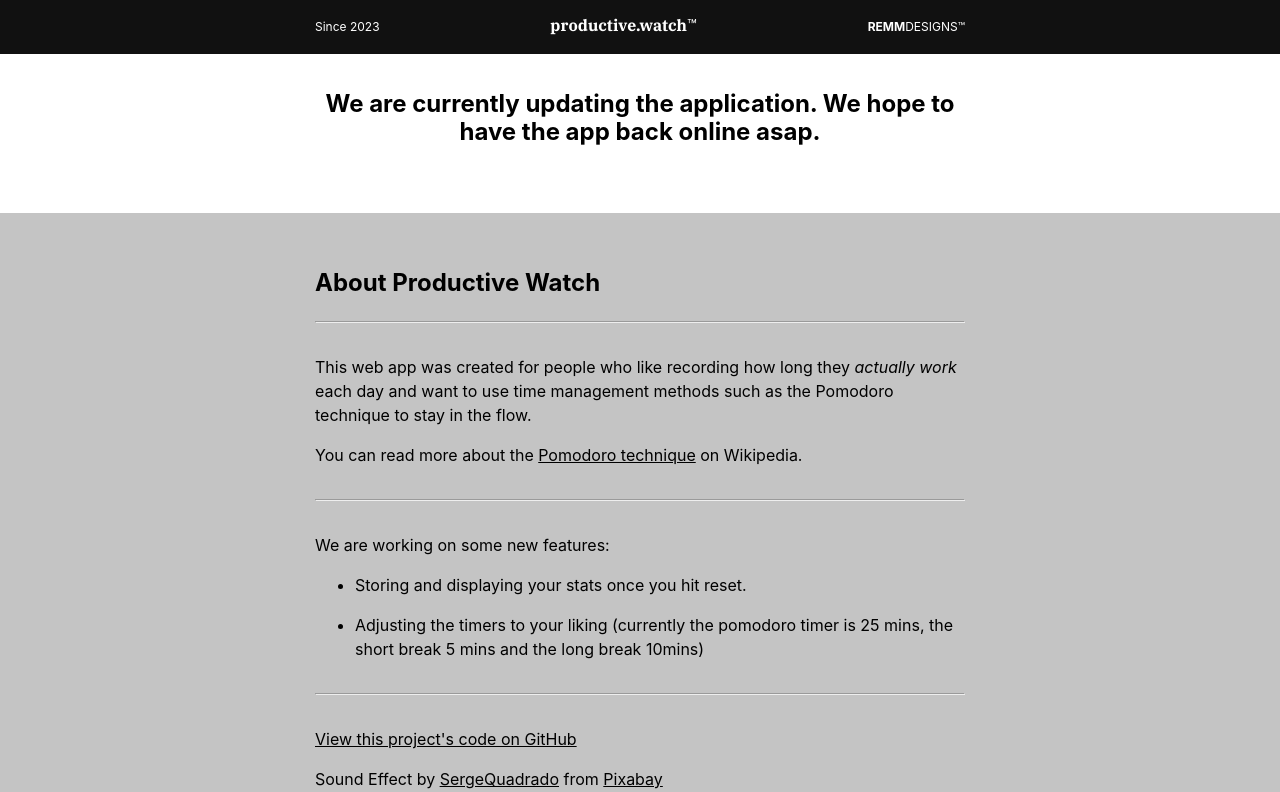
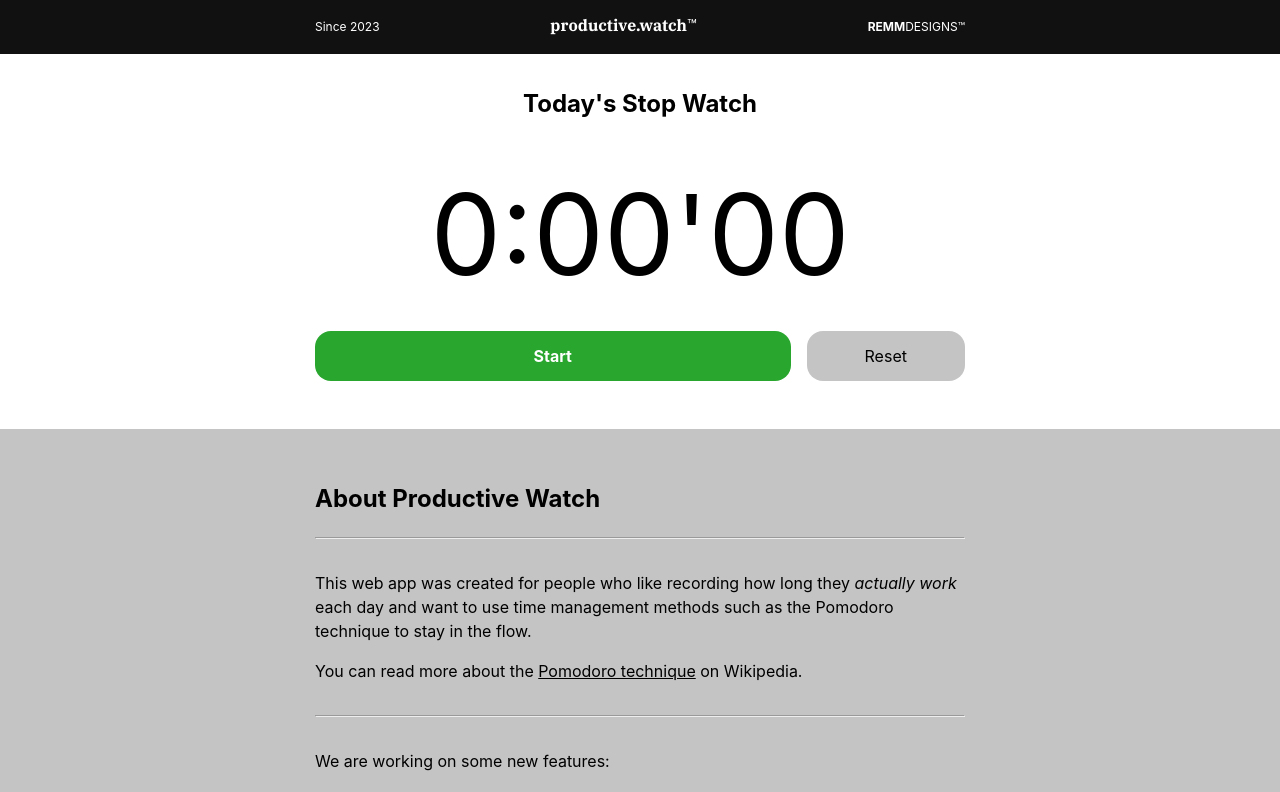
Before and after one commit to remmdesigns/productive.watch, a React (Vite) app: page / in a window 1280 px wide. Shown: the top 792 px of the page. Built offline with nearby package versions, Linux system fonts and the light colour scheme.

Commit message:
stopwatch is now accurate

```diff
--- a/src/App.jsx
+++ b/src/App.jsx
@@ -25,33 +25,25 @@
 
   useEffect(() => {
     if (running && timerStage < 3) {
-      // console.log(stopwatch)
-      // How many seconds - total remainder 60 to get the second
-      // console.log(("0" + (stopwatch % 60)).slice(-2))
-      // How many minutes - Returns the greatest total less than or equal to 60 (one minute) then use the remainder of 60 to get the minute
-      // console.log(("0" + Math.floor((stopwatch / 60) % 60)).slice(-2))
-      // How many hours - Returns the greatest total less than or equal to 3600 (one hour) then use the remainder of 60 to get the hour
-      // console.log(("0" + Math.floor((stopwatch / 3600) % 60)).slice(-2))
 
       const stopwatchId = setInterval(() => {
-        // setStopwatch(prevState => prevState + 1)
         const currentTime = new Date()
 
-        // let total
+        setStopwatch(() => {
+          let total = 0
+          if (timeArray.length > 1) {
+            for (let i = 0; i < timeArray.length -1; i++) {
+              total += timeArray[i].end -timeArray[i].start
+            }
+          }
+          total += currentTime - timeArray.at(-1).start
+          return total
+        })
 
-        // timeArray.map(item => {
-        //   console.log(item)
-        //   total += parseInt(item.end, 10) - parseInt(item.start, 10)
-        // })
-
-        // console.log(total)
-        // setStopwatch(total)
-
-        setStopwatch((currentTime - timeArray.at(-1).start))
-        console.log(stopwatch)
-        console.log(("0" + Math.floor((stopwatch / 1000) % 60)).slice(-2))
-        console.log(("0" + Math.floor((stopwatch / 60000) % 60)).slice(-2))
-        console.log(("" + Math.floor((stopwatch / 3600000) % 60)))
+        // console.log(stopwatch)
+        // console.log(("0" + Math.floor((stopwatch / 1000) % 60)).slice(-2))
+        // console.log(("0" + Math.floor((stopwatch / 60000) % 60)).slice(-2))
+        // console.log(("" + Math.floor((stopwatch / 3600000) % 60)))
 
       }, 1000)
 
@@ -115,17 +107,20 @@
       localStorage.setItem("timeArray", JSON.stringify(timeArray))
 
     } else if (!running) {
+      // need this so when someone resets the stopwatch when still running it doesn't bug out
+      if (timeArray.length === 0 ) {
 
-      const lastItem = timeArray.pop()
-      // const duration = currentTime - lastItem?.start
-      // console.log(duration / 1000)
-      const updatedRecording = {...lastItem, end: currentTime }
+        return
 
-      timeArray.push(updatedRecording)
-      localStorage.setItem("timeArray", JSON.stringify(timeArray))
+      } else {
+
+        const lastItem = timeArray.pop()
+        timeArray.push({...lastItem, end: currentTime })
+        localStorage.setItem("timeArray", JSON.stringify(timeArray))
+
+      }
     }
-
-    console.log(JSON.parse(localStorage.getItem("timeArray") ?? '[]'))
+    // console.log(JSON.parse(localStorage.getItem("timeArray") ?? '[]'))
 
   }, [running])
 
@@ -179,14 +174,14 @@
       <main>
         <div className='padding-1111 flex justify-content-center'>
           <div className='container'>
-            {/* <Stopwatch
+            <Stopwatch
               stopwatch={stopwatch}
               running={running}
               timerStage={timerStage}
               handleRunning={handleRunning}
               handleReset={handleReset}
               handleTimerStage={handleTimerStage}
-            /> */}
+            />
             {/* <Timer
               timer={timer}
               pomodoroCount={pomodoroCount}
@@ -194,7 +189,7 @@
               handleTimerStage={handleTimerStage}
               handleRunning={handleRunning}
             /> */}
-            <History />
+            {/* <History />           */}
           </div>
         </div>
         <About />
```
